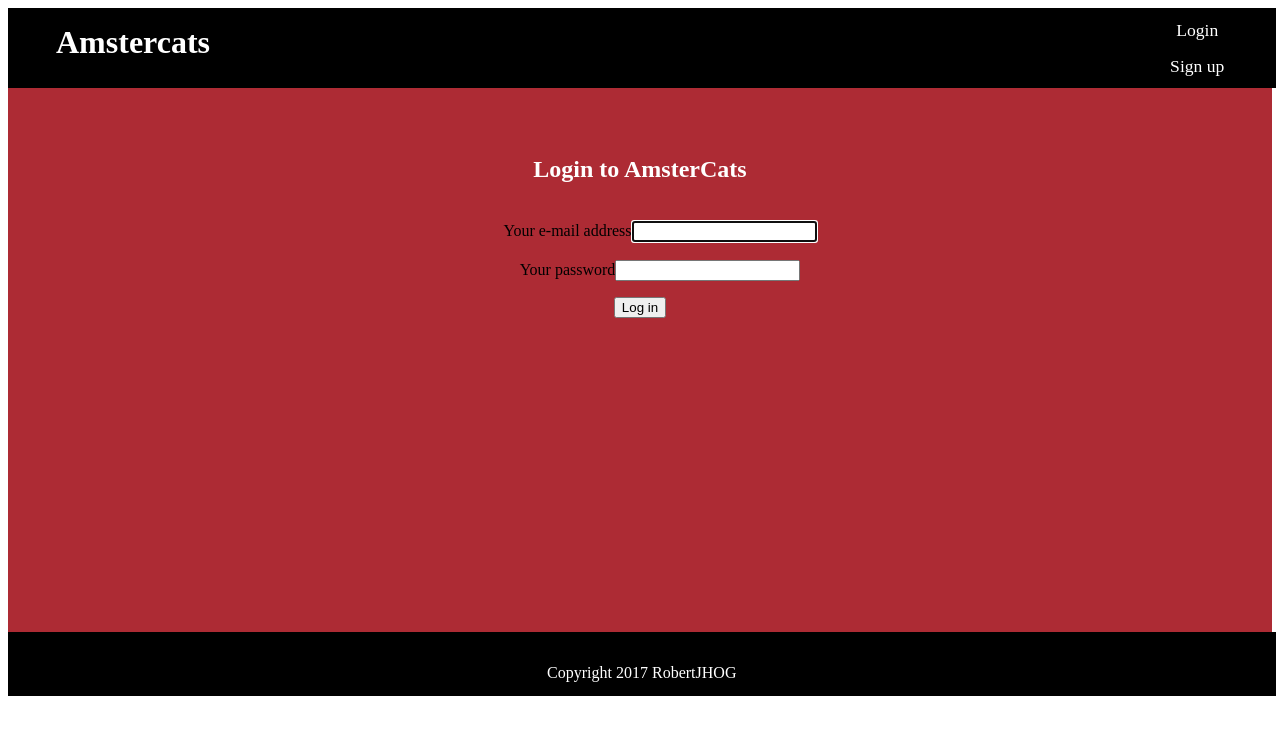
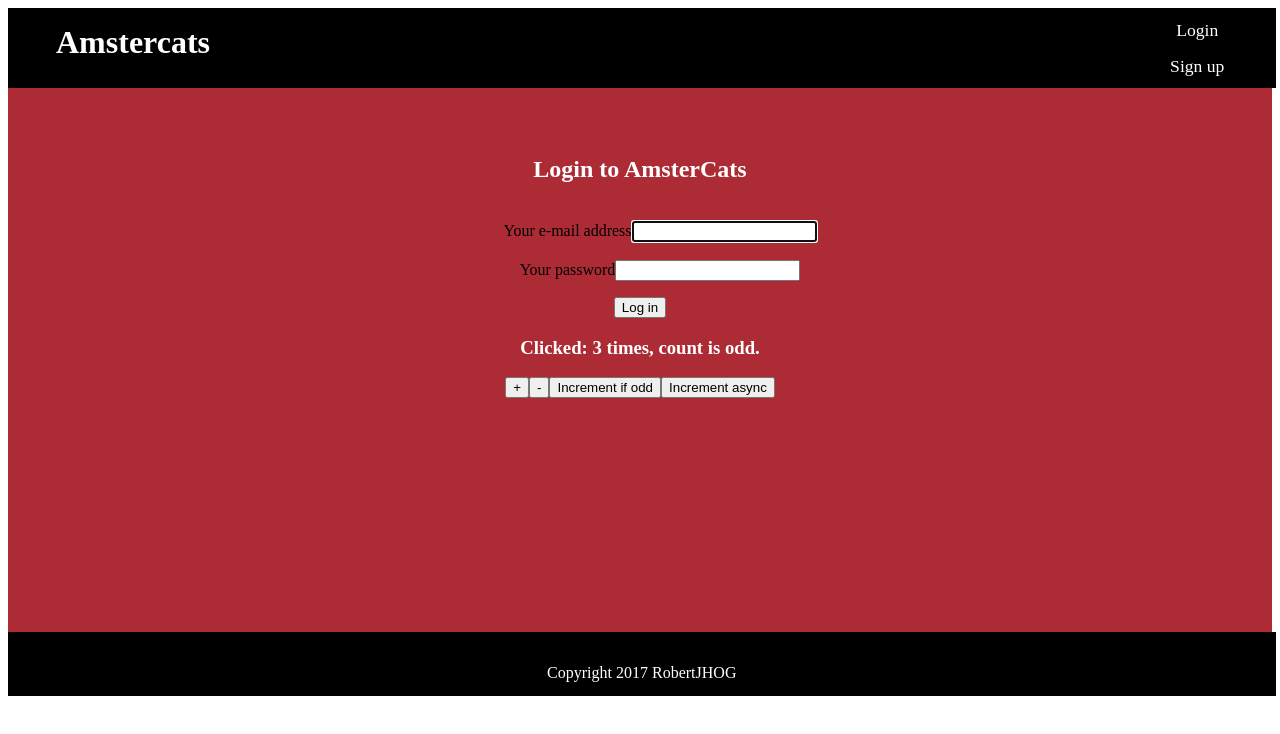
Before and after one commit to RobertJHog/Amstercats-Vue-test, a Vue app: page /login in a window 1280 px wide. Shown: the top 734 px of the page. Built offline with nearby package versions, Linux system fonts and the light colour scheme.

Commit message:
added store and test component (into login)

```diff
--- a/package.json
+++ b/package.json
@@ -18,7 +18,8 @@
     "superagent": "^3.5.2",
     "vue": "^2.3.3",
     "vue-router": "^2.6.0",
-    "vue2-medium-editor": "^1.1.0"
+    "vue2-medium-editor": "^1.1.0",
+    "vuex": "^2.3.1"
   },
   "devDependencies": {
     "autoprefixer": "^6.7.2",
--- a/src/components/login.vue
+++ b/src/components/login.vue
@@ -25,8 +25,8 @@
                   <input type="submit" value="Log in" />
               </form>
           </div>
-
         </section>
+      <testcomponent></testcomponent>
   </div>
 
 </template>
@@ -64,9 +64,12 @@
 
 <script>
 
+  import testcomponent from './testcomponent'
+
   export default {
     name: 'login',
-
+    components: {
+      testcomponent },
     data: () => {
       return {
         auth: {
--- /dev/null
+++ b/src/components/testcomponent.vue
@@ -0,0 +1,26 @@
+<template>
+  <div class="container">
+    <div class="row text-center">
+        <h3>Clicked: {{ $store.state.count }} times, count is {{ evenOrOdd }}.</h3>
+        <button class="btn btn-success" @click="increment">+</button>
+        <button class="btn btn-danger" @click="decrement">-</button>
+        <button class="btn" @click="incrementIfOdd">Increment if odd</button>
+        <button class="btn" @click="incrementAsync">Increment async</button>
+    </div>
+  </div>
+</template>
+<script>
+import { mapGetters, mapActions } from 'vuex'
+export default {
+  name: 'hello',
+  computed: mapGetters([
+    'evenOrOdd'
+  ]),
+  methods: mapActions([
+    'increment',
+    'decrement',
+    'incrementIfOdd',
+    'incrementAsync'
+  ])
+}
+</script>
--- a/src/main.js
+++ b/src/main.js
@@ -4,12 +4,14 @@ import Vue from 'vue'
 import App from './App'
 import editor from 'vue2-medium-editor'
 import router from './router'
+import store from './store/store'
 
 Vue.config.productionTip = false
 
 /* eslint-disable no-new */
 new Vue({
   el: '#app',
+  store,
   router,
   template: '<App/>',
   components: { App },
--- /dev/null
+++ b/src/store/store.js
@@ -0,0 +1,45 @@
+import Vue from 'vue'
+import Vuex from 'vuex'
+Vue.use(Vuex)
+
+const state = {
+  count: 3
+}
+
+const getters = {
+  evenOrOdd: state => state.count % 2 === 0 ? 'even' : 'odd'
+}
+
+const mutations = {
+  increment (state) {
+    state.count++
+  },
+  decrement (state) {
+    state.count--
+  }
+}
+
+const actions = {
+  increment: ({ commit }) => commit('increment'),
+  decrement: ({ commit }) => commit('decrement'),
+  incrementIfOdd ({ commit, state }) {
+    if ((state.count + 1) % 2 === 0) {
+      commit('increment')
+    }
+  },
+  incrementAsync ({ commit }) {
+    return new Promise((resolve, reject) => {
+      setTimeout(() => {
+        commit('increment')
+        resolve()
+      }, 1000)
+    })
+  }
+}
+
+export default new Vuex.Store({
+  state,
+  getters,
+  mutations,
+  actions
+})
```
Also changed, not shown: 1 other file (tests, documents, lock files or other folders).
